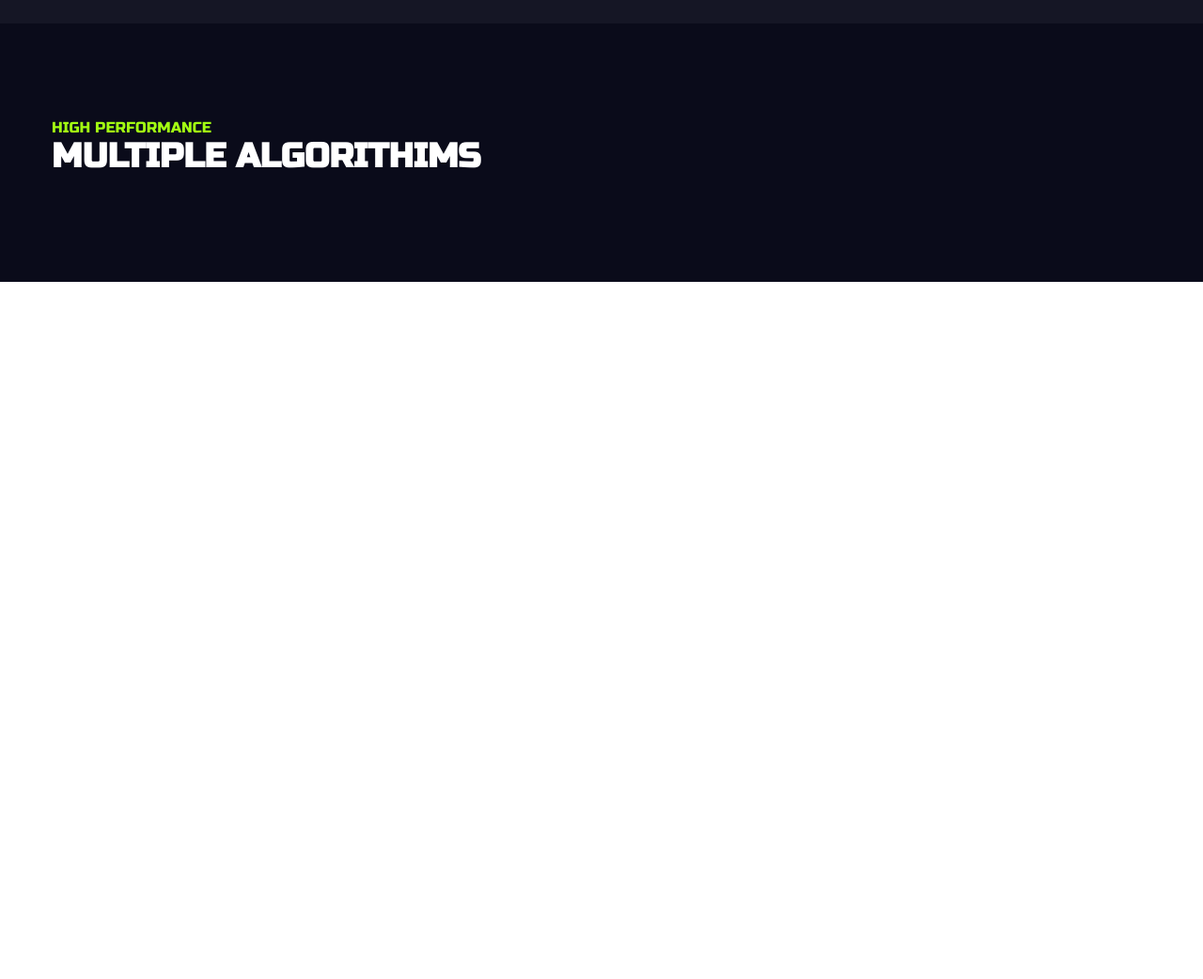
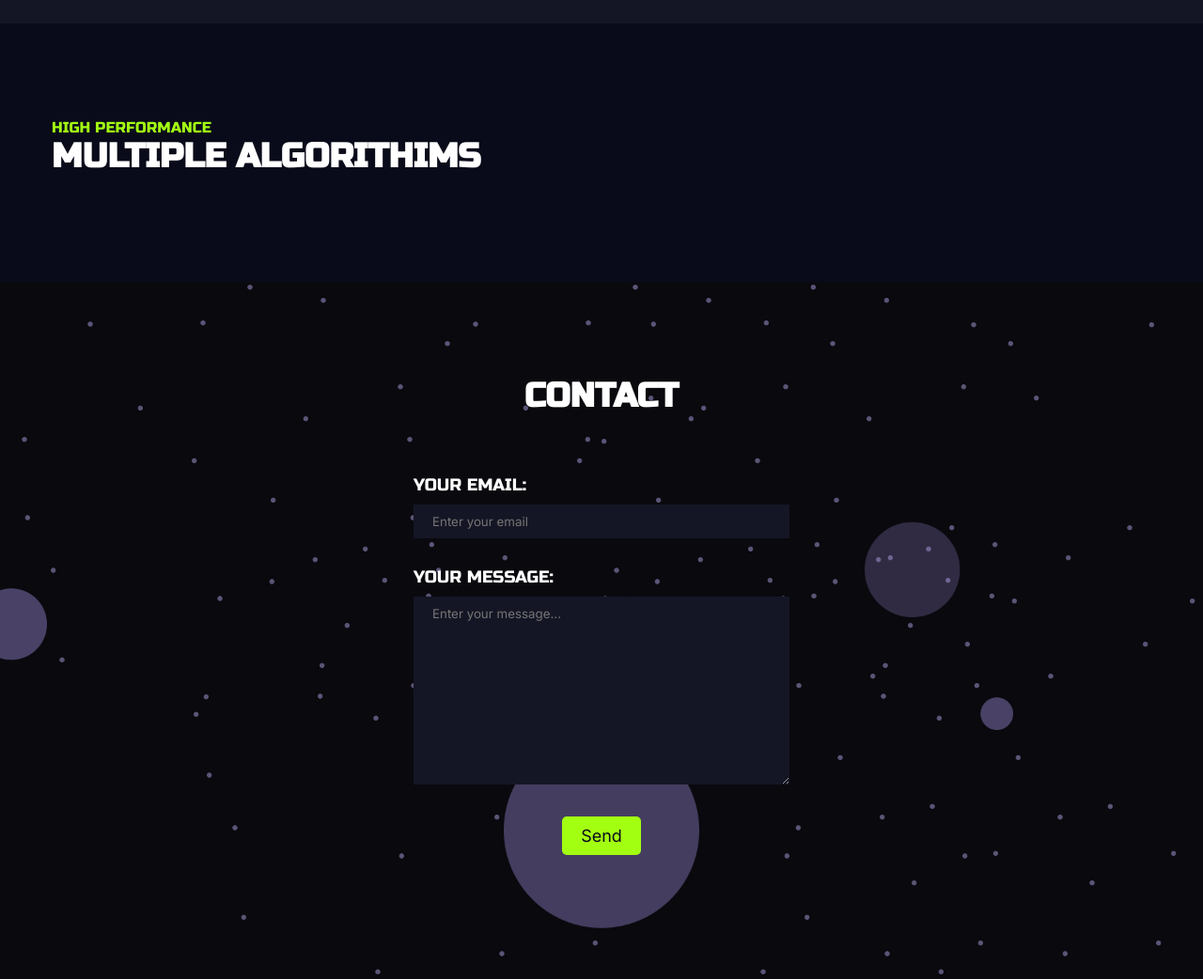
Before and after one commit to cyptmos/signalpanda.io, a plain HTML site: page index.html in a window 1280 px wide. Shown: the part 912-1954 px from the top of the page at 94% size. Before the commit the page ends 1212 px from the top, so only its background shows below. Drawn offline with Linux system fonts and the light colour scheme; no server answers.

Commit message:
Updated form submission

```diff
--- a/assets/style.css
+++ b/assets/style.css
@@ -222,3 +222,62 @@ nav ul li a {
 	margin-bottom: 5px;
 	text-transform: uppercase;
 }
+
+.contact-us {
+	background-color: var(--dark-gray);
+	padding: 100px 0;
+	background-image: url("./star-bg.png");
+	background-position: center;
+	background-repeat: no-repeat;
+	background-size: cover;
+	text-align: center;
+}
+
+.contact-us h2 {
+	font-family: "Russo One", sans-serif;
+	text-transform: uppercase;
+	font-size: 36px;
+}
+
+.contact-form {
+	padding: 2rem;
+}
+.form-group {
+	text-align: center;
+	max-width: 400px;
+	margin: 30px auto;
+}
+.form-group label {
+	display: block;
+	text-align: left;
+	font-family: "Russo One", sans-serif;
+	text-transform: uppercase;
+	font-size: 18px;
+	width: 100%;
+	margin-bottom: 10px;
+}
+.form-group input {
+	background-color: var(--dark-gray);
+	padding: 10px 20px;
+	color: white;
+	border: none;
+	width: 100%;
+}
+
+.form-group textarea {
+	background-color: var(--dark-gray);
+	padding: 10px 20px;
+	color: white;
+	border: none;
+	width: 100%;
+	height: 200px;
+}
+.contact-form button {
+	background-color: var(--green);
+	color: var(--dark);
+	font-size: 18px;
+	border: none;
+	padding: 10px 20px;
+	cursor: pointer;
+	border-radius: 5px;
+}
--- a/index.html
+++ b/index.html
@@ -36,13 +36,13 @@
 						<li><a href="/">Bots</a></li>
 						<li><a href="/">Pricing</a></li>
 					</ul>
-					<a href="/" id="email">Contact</a>
+					<a onclick="window.scrollTo(0, 2000)" id="email">Contact</a>
 				</nav>
 				<div class="hero-text">
 					<h1>Algorithimic trading that works for you</h1>
 					<p>next generation market analysis thats gaming the system</p>
 					<form
-						action="https://formspree.io/cyptmos@gmail.com"
+						action="https://formspree.io/f/mnqwbbyg"
 						method="POST"
 						class="emailform"
 					>
@@ -104,6 +104,30 @@
 				</div>
 			</div>
 		</section>
+		<section class="contact-us">
+			<div class="container">
+				<h2>Contact</h2>
+				<form
+					action="https://formspree.io/f/mnqwbbyg"
+					method="POST"
+					class="contact-form"
+				>
+					<div class="form-group">
+						<label> Your email: </label>
+						<input type="email" name="email" placeholder="Enter your email" />
+					</div>
+					<div class="form-group">
+						<label> Your message: </label>
+						<textarea
+							name="message"
+							placeholder="Enter your message..."
+						></textarea>
+					</div>
+					<!-- your other form fields go here -->
+					<button type="submit">Send</button>
+				</form>
+			</div>
+		</section>
 		<script src="./assets/script.js"></script>
 	</body>
 </html>
```
Also changed, not shown: assets/star-bg.png (added).
